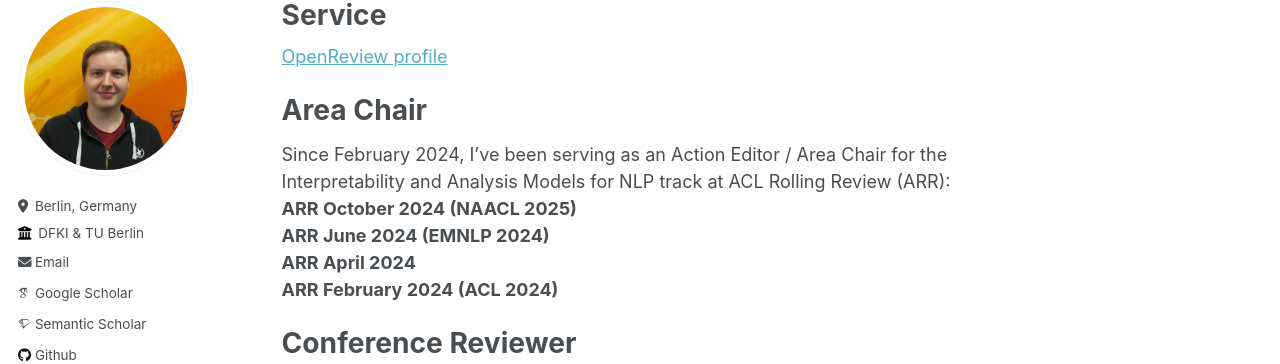
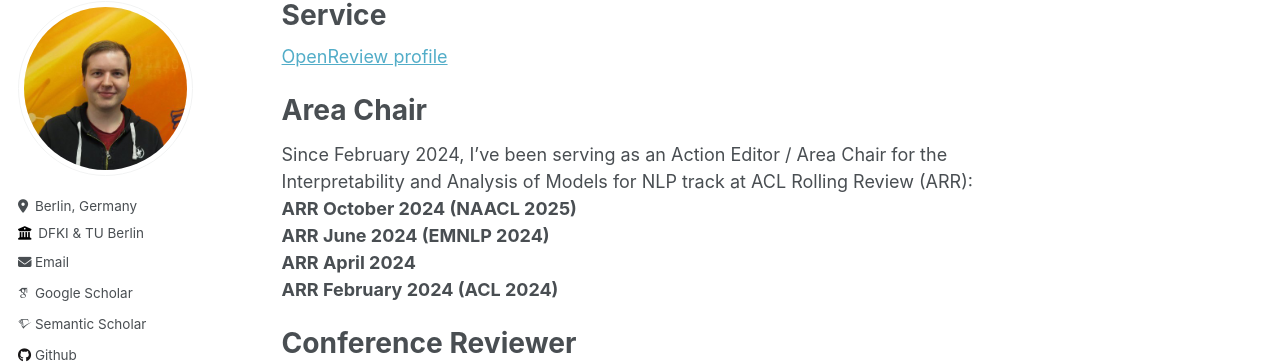
Before and after one commit to nfelnlp/nfelnlp.github.io, a Jekyll site: the page built from service/index.md, in a window 1280 px wide and 900 px high. Shown: the part 85-449 px from the top of the window. Built offline with Jekyll 4.4.1, drawn with Linux system fonts in a browser that asks for light colours; some web fonts are replaced.

```diff
--- a/service/index.md
+++ b/service/index.md
@@ -9,7 +9,7 @@ title: "Service"
 
 
 # Area Chair
-Since February 2024, I've been serving as an Action Editor / Area Chair for the Interpretability and Analysis Models for NLP track at ACL Rolling Review (ARR):
+Since February 2024, I've been serving as an Action Editor / Area Chair for the Interpretability and Analysis of Models for NLP track at ACL Rolling Review (ARR):
 **ARR October 2024 (NAACL 2025)**
 **ARR June 2024 (EMNLP 2024)**
 **ARR April 2024**
```
Also changed, not shown: publications/index.md (+6 -0 lines).
